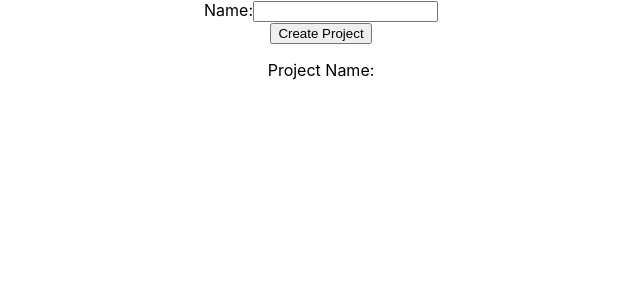
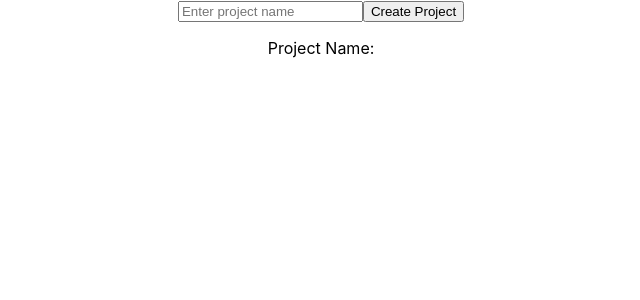
Before and after one commit to FelipeGJofre/N_Factorial_HAAS, a React (Create React App) app: page / in a window 1280 px wide. Shown: the top 300 px of the page, without its empty margins (319-959 px from the left). Built offline with nearby package versions, Linux system fonts and the light colour scheme.

Commit message:
Button updates now

```diff
--- a/src/buttons.js
+++ b/src/buttons.js
@@ -3,22 +3,35 @@ import Form from './forms'
 
 function CreateProject(props) {
     const [inputValue, setInputValue] = useState('');
+    const [projectName, setProjectName] = useState('');
+
+    const handleInputChange = (event) => {
+        setInputValue(event.target.value);
+    };
+
+    const handleCreateProject = () => {
+        setProjectName(inputValue);
+    };
 
     return (
         <div>
             <center>
-            <Form/>
-            <button onClick={() => setInputValue(FormData.arguments.inputValue)}>
-            Create Project
-            </button>
-            <p>Project Name: {inputValue}</p>
+                <form>
+                    <input
+                        type="text"
+                        value={inputValue}
+                        onChange={handleInputChange}
+                        placeholder="Enter project name"
+                    />
+                    <button type="button" onClick={handleCreateProject}>
+                        Create Project
+                    </button>
+                </form>
+                <p>Project Name: {projectName}</p>
             </center>
+        </div>
+    );
+}
 
 
-        </div>
-  );
-
-
-}
-
 export default CreateProject;
```
